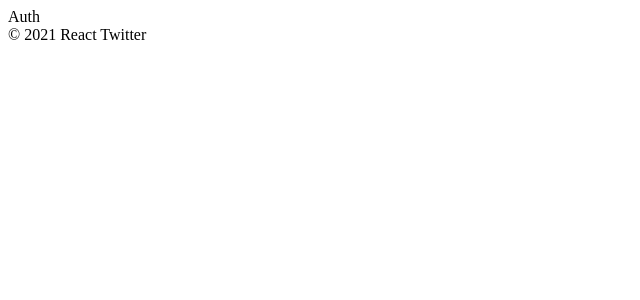
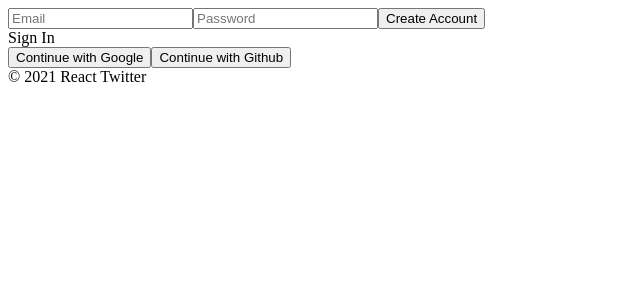
Before and after one commit to violet4795/react_twitter, a React (Create React App) app: page /#/ in a window 1280 px wide. Shown: the top 300 px of the page, without its empty margins (0-640 px from the left). Built offline with nearby package versions, Linux system fonts and the light colour scheme; no server answers.

Commit message:
firebase connect

```diff
--- a/src/components/App.js
+++ b/src/components/App.js
@@ -1,12 +1,21 @@
 // import logo from './logo.svg';
 // import './App.css';
-import { useState } from "react";
+import { useEffect, useState } from "react";
 import AppRouter from "components/Router";
 import { authService } from "fbase";
 
 function App() {
   const [ isLoggedIn, setIsLoggedIn ] = useState(false);
-  console.log(authService.currentUser);
+
+  //https://ko.reactjs.org/docs/hooks-effect.html
+  //두번째 인자로 배열을 넘겨서, 배열안의 변수가 변하지 않는다면 effect를 막는식으로
+  //렌더링 될떄마다 effect가 발동되는것을 막을 수 있다.
+  //빈배열을 넘긴다면, effect가 일어나지 않음을 의미
+  useEffect(() => {
+    authService.onAuthStateChanged((user) => console.log(user));
+  }, [])
+
+
   return <>
   <AppRouter isLoggedIn={isLoggedIn} />
   <footer> &copy; {new Date().getFullYear()} React Twitter </footer>
--- a/src/pages/Auth.js
+++ b/src/pages/Auth.js
@@ -1,3 +1,66 @@
-const Auth = () => <span>Auth</span>;
+import { useState } from "react";
+import { authService } from "fbase";
+
+const Auth = () => {
+    const [email, setEmail] = useState("");
+    const [password, setPassword] = useState("");
+    const [newAccount, setNewAccount] = useState(true);
+    const [error, setError] = useState("");
+
+    const onChange = e => {
+        // const {
+        //     target: {name, value},
+        // } = e;
+        // 왜이렇게 할당하지? 굳이 구조분해할당을 이렇게써야하나
+        if(e.target.name === 'email'){
+            setEmail(e.target.value);
+        } else if(e.target.name === 'password'){
+            setPassword(e.target.value);
+        }
+    }
+
+    const onSubmit = async e =>{
+        e.preventDefault();
+        try{
+            let data;
+            if (newAccount) {
+                //create new Account
+                data = await authService.createUserWithEmailAndPassword(email, password);
+            } else {
+                //log in
+                data = await authService.signInWithEmailAndPassword(email, password);
+            }
+            console.log(data);
+        } catch (e) {
+            setError(e.message);
+        }
+    }
+    const toggleAccount = () => setNewAccount((prev) => !prev);
+
+    const onSocialClick = e => {
+        console.log(e.target.name);
+    }
+    return (
+        <div>
+            <form onSubmit={onSubmit}>
+                <input name="email" type="email" placeholder="Email" required
+                value={email}
+                onChange={onChange}/>
+                <input name="password" type="password" placeholder="Password" required
+                value={password}
+                onChange={onChange}/>
+                <input type="submit" placeholder="value" required value={newAccount? "Create Account" : "Log In"} />
+                {error}
+            </form>
+            <span onClick={toggleAccount}>
+                {newAccount ? 'Sign In' : 'Create Account'}
+            </span>
+            <div>
+                <button onClick={onSocialClick} name="google">Continue with Google</button>
+                <button onClick={onSocialClick} name="github">Continue with Github</button>
+            </div>
+        </div>
+    )
+}
 
 export default Auth;
```
